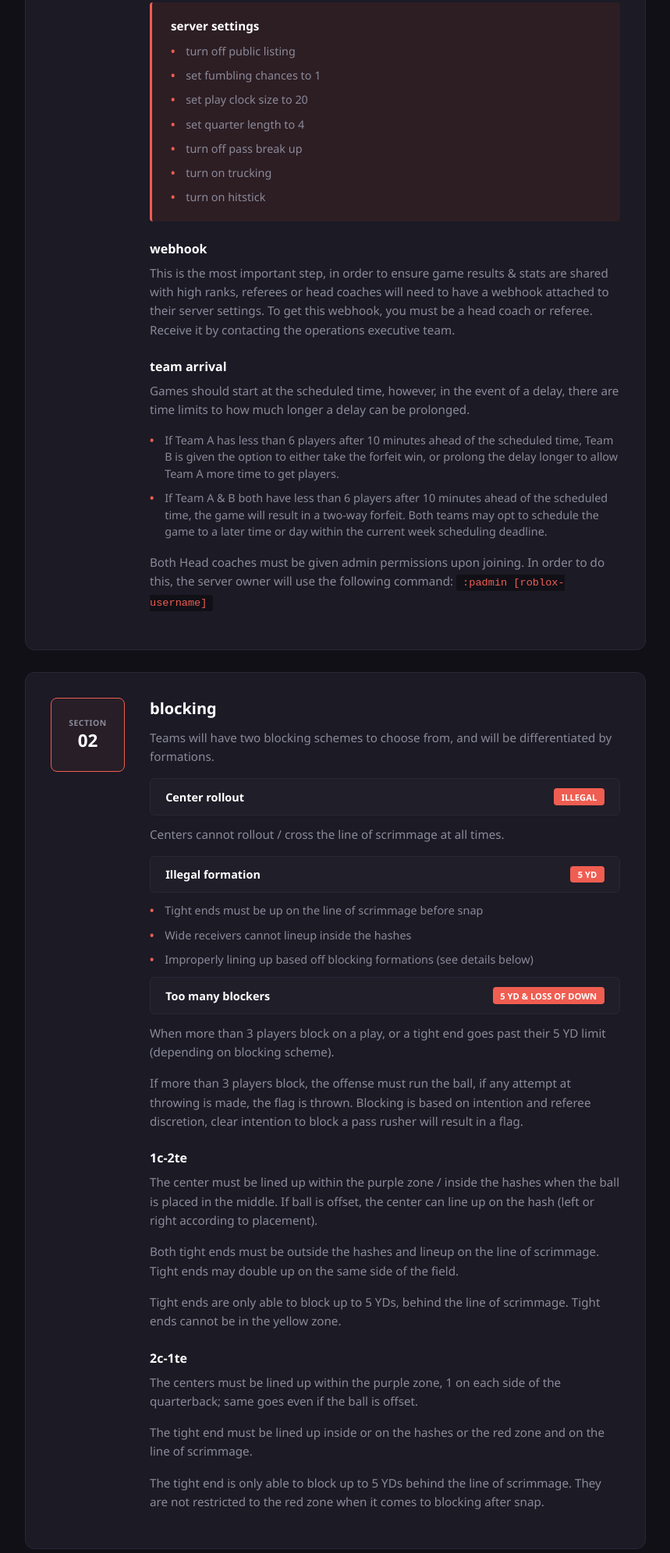
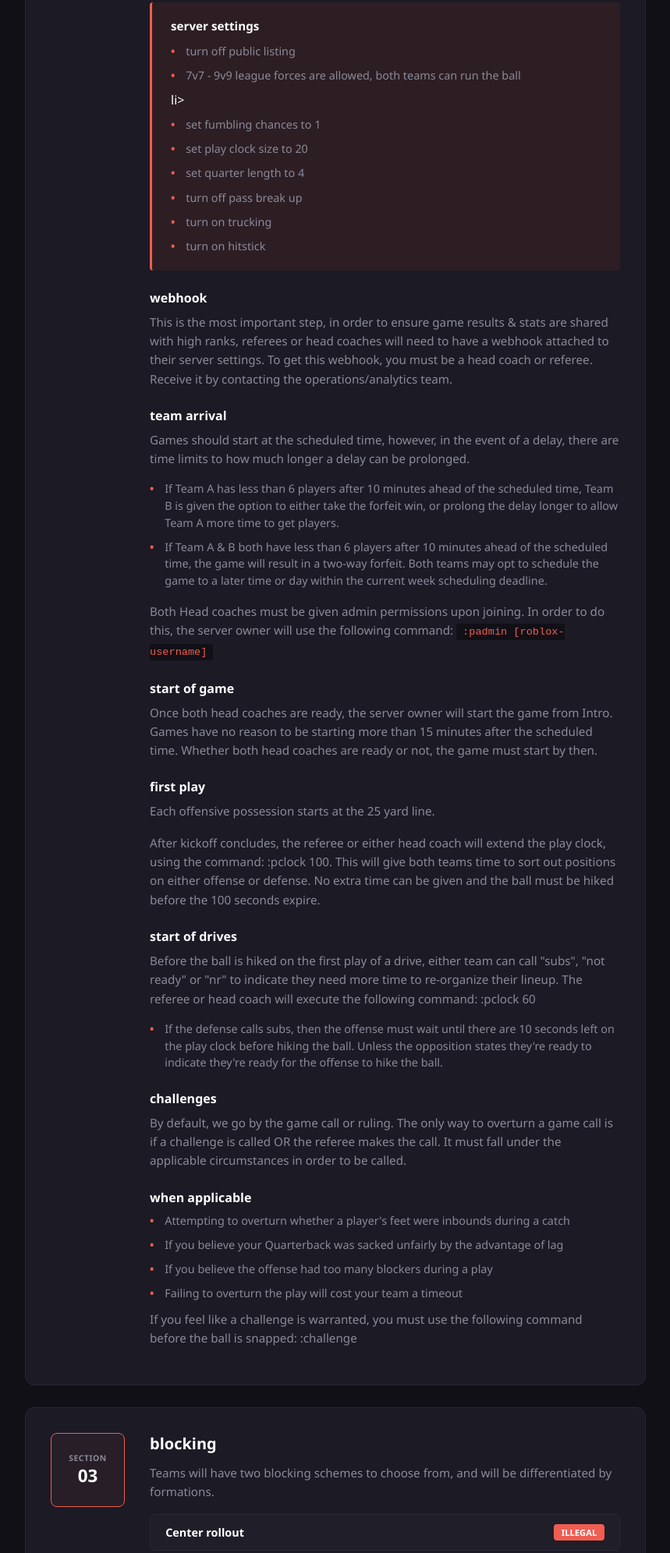
Before and after one commit to Tweaked2024/vfl-rblx, a plain HTML site: page rulebook.html in a window 1280 px wide. Shown: the part 492-2484 px from the top of the page at 78% size, without its empty margins (210-1069 px from the left). Drawn offline with Linux system fonts and the light colour scheme.

Commit message:
Update rulebook.html

```diff
--- a/rulebook.html
+++ b/rulebook.html
@@ -79,7 +79,7 @@
     <nav>
         <div class="logo-area">
             <div class="logo-circle">VFL</div>
-            <div class="logo-text">Virtual Football<span>League • Season 7</span></div>
+            <div class="logo-text">Virtual Football<span>League • Season 6</span></div>
         </div>
         <ul>
             <li><a href="index.html">Home</a></li>
@@ -97,8 +97,8 @@
         <!-- Rulebook Hero Section -->
         <header class="rulebook-header">
             <span class="kicker">league operations</span>
-            <h1>AFL Rulebook <span>2026 Edition</span></h1>
-            <p class="desc">Everything you need to run and play an official AFL game — from server setup and start-of-game procedure through blocking, penalties, special teams, and overtime.</p>
+            <h1>VFL Rulebook <span>2026 Edition</span></h1>
+            <p class="desc">Everything you need to run and play an official VFL game — from server setup and start-of-game procedure through blocking, penalties, special teams, and overtime.</p>
         </header>
 
         <!-- SECTION 1: GAME SETUP -->
@@ -108,13 +108,14 @@
                 <span class="badge-num">01</span>
             </div>
             <div class="rule-content">
-                <h2>game setup</h2>
-                <p>Before any game, it's important to know how to set up an official AFL server. This ensures that the gameplay is played fairly & for a smooth experience. Either a Head Coach or Referee will create the server while adjusting the following settings:</p>
+                <h2>Game Setup</h2>
+                <p>Before any game, it's important to know how to set up an official VFL server. This ensures that the gameplay is played fairly & for a smooth experience. Either a Head Coach or Referee will create the server while adjusting the following settings:</p>
 
                 <div class="settings-box">
-                    <strong>server settings</strong>
+                    <strong>Server Settings</strong>
                     <ul class="rule-list">
                         <li>turn off public listing</li>
+                        <li>7v7 - 9v9 league forces are allowed, both teams can run the ball</li>li>
                         <li>set fumbling chances to 1</li>
                         <li>set play clock size to 20</li>
                         <li>set quarter length to 4</li>
@@ -124,8 +125,8 @@
                     </ul>
                 </div>
 
-                <h3>webhook</h3>
-                <p>This is the most important step, in order to ensure game results & stats are shared with high ranks, referees or head coaches will need to have a webhook attached to their server settings. To get this webhook, you must be a head coach or referee. Receive it by contacting the operations executive team.</p>
+                <h3>Webhook</h3>
+                <p>This is the most important step, in order to ensure game results & stats are shared with high ranks, referees or head coaches will need to have a webhook attached to their server settings. To get this webhook, you must be a head coach or referee. Receive it by contacting the operations/analytics team.</p>
 
                 <h3>team arrival</h3>
                 <p>Games should start at the scheduled time, however, in the event of a delay, there are time limits to how much longer a delay can be prolonged.</p>
@@ -134,6 +135,31 @@
                     <li>If Team A & B both have less than 6 players after 10 minutes ahead of the scheduled time, the game will result in a two-way forfeit. Both teams may opt to schedule the game to a later time or day within the current week scheduling deadline.</li>
                 </ul>
                 <p style="margin-top: 1rem;">Both Head coaches must be given admin permissions upon joining. In order to do this, the server owner will use the following command: <code>:padmin [roblox-username]</code></p>
+
+                <h3>Start of Game</h3>
+                <p>Once both head coaches are ready, the server owner will start the game from Intro. Games have no reason to be starting more than 15 minutes after the scheduled time. Whether both head coaches are ready or not, the game must start by then.</p>
+
+                <h3>First Play</h3>
+                <p>Each offensive possession starts at the 25 yard line.</p>
+                <p>After kickoff concludes, the referee or either head coach will extend the play clock, using the command: :pclock 100. This will give both teams time to sort out positions on either offense or defense. No extra time can be given and the ball must be hiked before the 100 seconds expire.</p>
+
+                <h3>Start of Drives</h3>
+                <p>Before the ball is hiked on the first play of a drive, either team can call "subs", "not ready" or "nr" to indicate they need more time to re-organize their lineup. The referee or head coach will execute the following command: :pclock 60</p>
+                <ul class="rule-list">
+                    <li>If the defense calls subs, then the offense must wait until there are 10 seconds left on the play clock before hiking the ball. Unless the opposition states they're ready to indicate they're ready for the offense to hike the ball.</li>
+                </ul>
+
+                <h3>Challenges</h3>
+                <p>By default, we go by the game call or ruling. The only way to overturn a game call is if a challenge is called OR the referee makes the call. It must fall under the applicable circumstances in order to be called.</p>
+
+                <h3>When applicable</h3>
+                <ul class="rule-list">
+                    <li>Attempting to overturn whether a player's feet were inbounds during a catch</li>
+                    <li>If you believe your Quarterback was sacked unfairly by the advantage of lag</li>
+                    <li>If you believe the offense had too many blockers during a play</li>
+                    <li>Failing to overturn the play will cost your team a timeout</li>
+                <p>If you feel like a challenge is warranted, you must use the following command before the ball is snapped: :challenge</p>
+                </ul>
             </div>
         </div>
 
@@ -141,10 +167,10 @@
         <div class="rule-section">
             <div class="rule-badge">
                 <span class="badge-label">section</span>
-                <span class="badge-num">02</span>
+                <span class="badge-num">03</span>
             </div>
             <div class="rule-content">
-                <h2>blocking</h2>
+                <h2>Blocking</h2>
                 <p>Teams will have two blocking schemes to choose from, and will be differentiated by formations.</p>
 
                 <div class="rule-alert">
```
